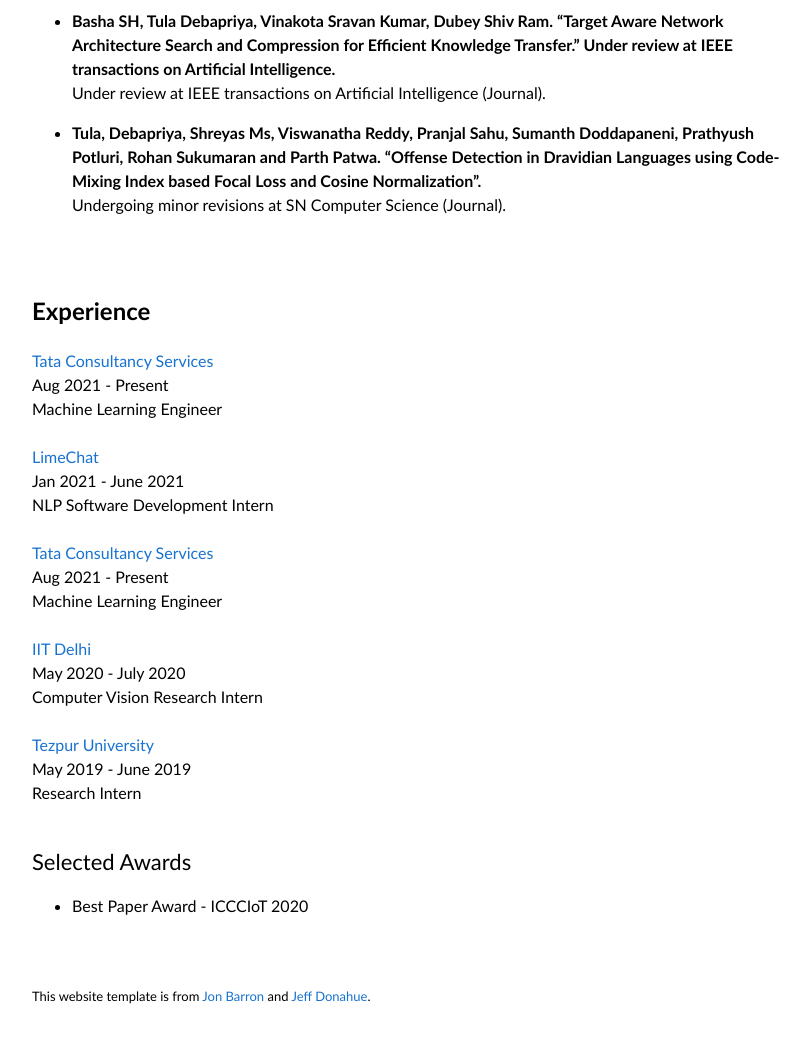
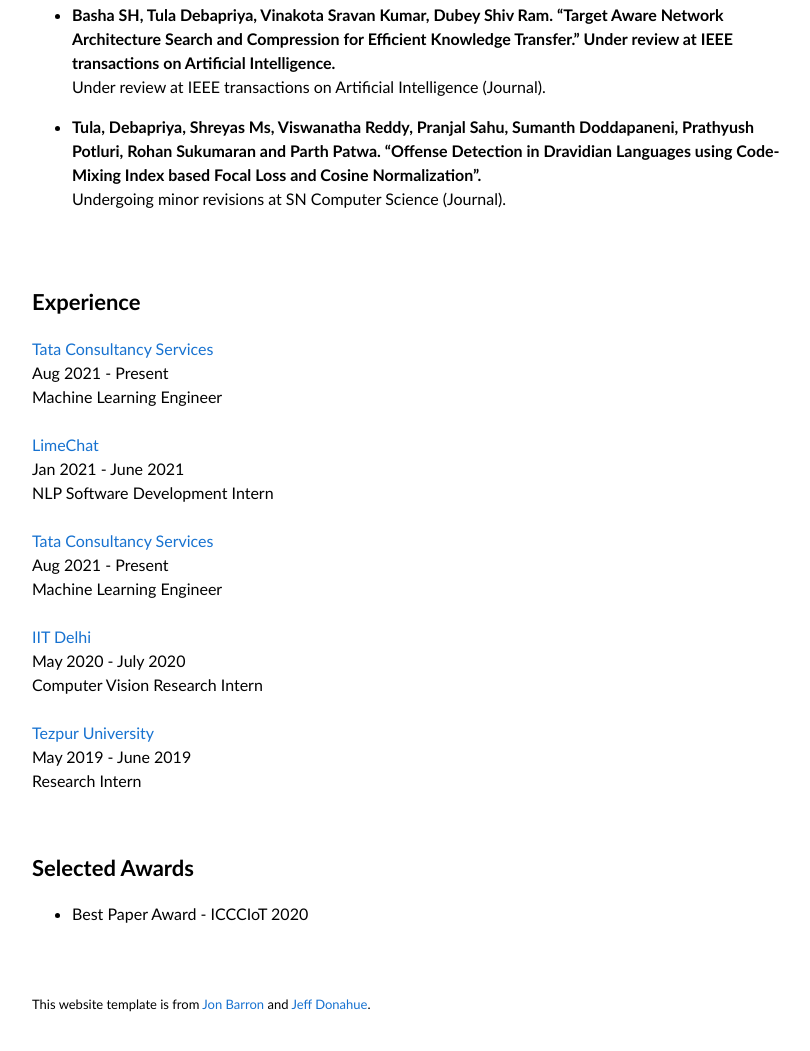
Before and after one commit to Debapriya-Tula/Debapriya-Tula.github.io, a plain HTML site: page index.html in a window 1280 px wide. Shown: the part 1192-2243 px from the top of the page, without its empty margins (228-1038 px from the left). Drawn offline with Linux system fonts and the light colour scheme.

Commit message:
minor edits

```diff
--- a/index.html
+++ b/index.html
@@ -193,7 +193,7 @@
         <table style="width:100%;border:0px;border-spacing:0px;border-collapse:separate;margin-right:auto;margin-left:auto;"><tbody>
             <tr>
             <td style="padding:20px;width:100%;vertical-align:middle">
-              <heading>Selected Awards</heading>
+              <h2>Selected Awards</h2>
 				      <ul>
                 <li>
                   Best Paper Award - ICCCIoT 2020 </li>
--- a/stylesheet.css
+++ b/stylesheet.css
@@ -90,7 +90,7 @@ strong {
   font-size: 14px;
 }
 
-heading {
+h2 {
   font-family: 'Lato', Verdana, Helvetica, sans-serif;
   font-size: 22px;
 }
```
